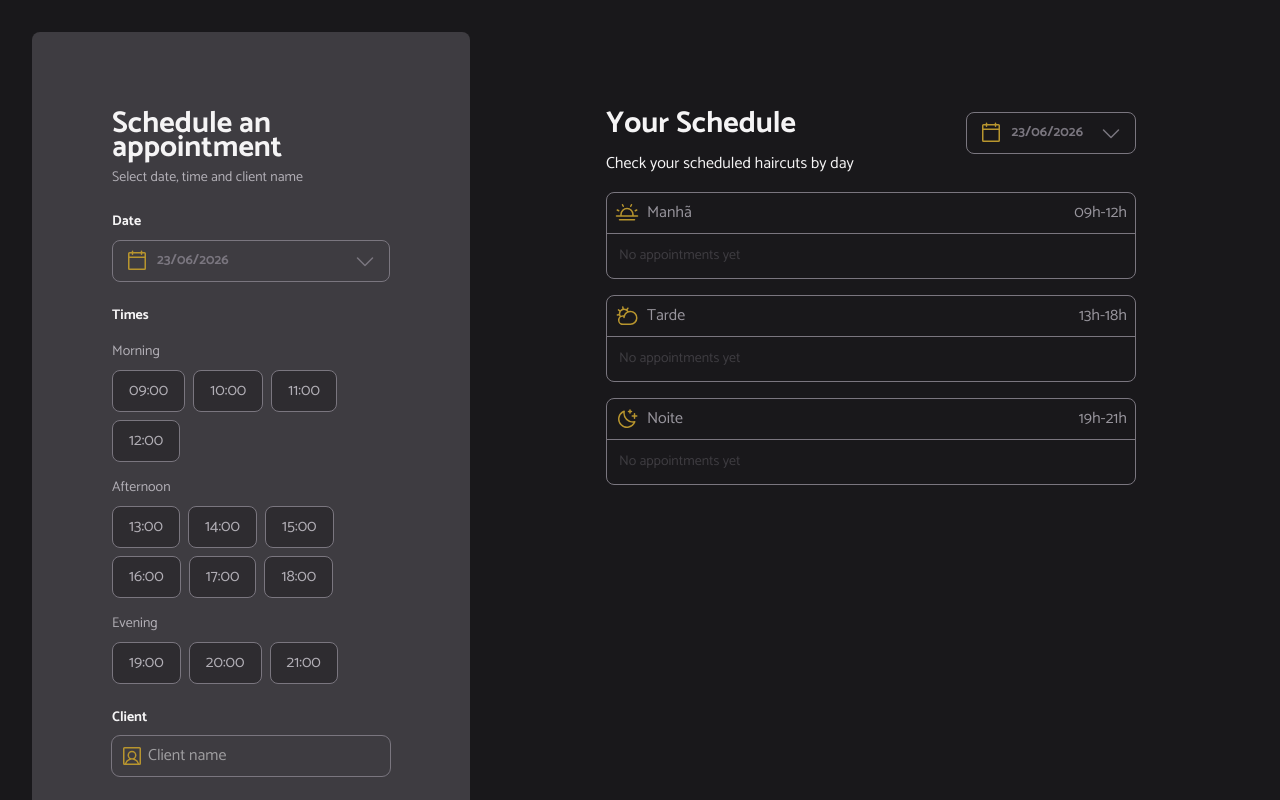
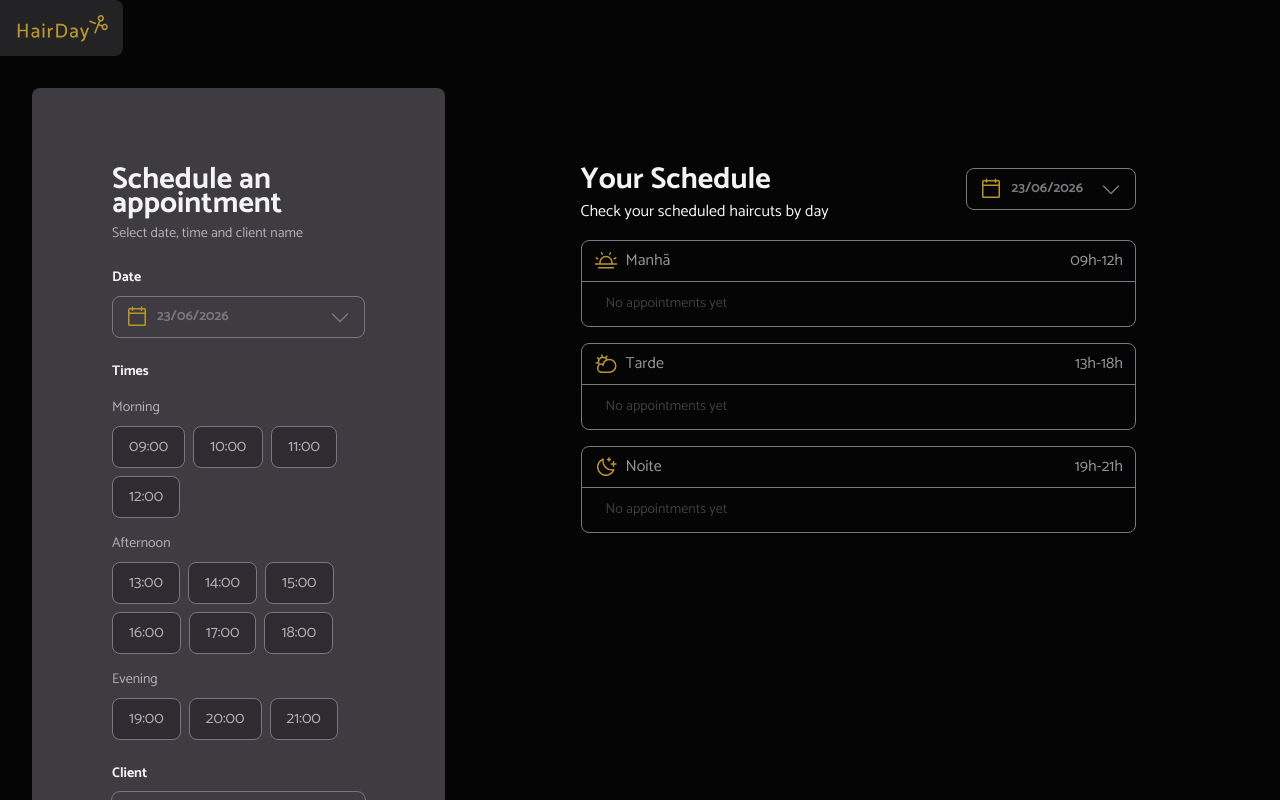
Before and after one commit to Eduardo-Mafezoli/HairDay, a React (Vite) app: page / in a window 1280 px wide. Shown: the top 800 px of the page. Built offline with nearby package versions, Linux system fonts and the light colour scheme.

Commit message:
Finishing Project

```diff
--- a/src/App.tsx
+++ b/src/App.tsx
@@ -2,6 +2,7 @@ import { useState, useEffect } from "react";
 import ScheduleList from "./components/core/ScheduleList";
 import Sidebar from "./components/core/Sidebar";
 import type { Appointment } from "./data/scheduleData";
+import AppHeader from "./components/core/AppHeader";
 
 export default function App() {
   const [appointments, setAppointments] = useState<Appointment[]>(() => {
@@ -31,7 +32,9 @@ export default function App() {
     .map((a) => a.time);
 
   return (
-    <main className="bg-gray-800 flex gap-6 min-h-screen p-8">
+    <div className="min-h-screen bg-gray-900">
+      <AppHeader />
+      <main className="flex flex-col lg:flex-row gap-6 p-8">
         <Sidebar
           onSubmit={handleSubmit}
           disabledTimes={disabledTimes}
@@ -39,5 +42,6 @@ export default function App() {
         />
         <ScheduleList appointments={appointments} onDelete={handleDelete} />
       </main>
+    </div>
   );
 }
--- /dev/null
+++ b/src/components/core/AppHeader.tsx
@@ -0,0 +1,7 @@
+export default function AppHeader() {
+  return (
+    <div className="bg-gray-700 rounded-r-lg p-3 w-fit">
+      <img src="/src/assets/img/Logo.svg" alt="HairDay" />
+    </div>
+  );
+}
--- a/src/components/core/PeriodSection.tsx
+++ b/src/components/core/PeriodSection.tsx
@@ -25,17 +25,17 @@ export default function PeriodSection({
 
   return (
     <section className="flex flex-col border border-gray-400 rounded-lg">
-      <div className="flex items-center p-2 justify-between border-b border-gray-400">
+      <div className="flex items-center px-3 py-2 justify-between border-b border-gray-400">
         <div className="flex items-center gap-2">
           <Icon name={config.icon} className="text-yellow" />
           <Text variant="text-m" className="text-gray-300">
             {config.label}
           </Text>
         </div>
-        <Text className="text-gray-300">{config.range}</Text>
+        <Text className="text-gray-300 shrink-0">{config.range}</Text>
       </div>
 
-      <div>
+      <div className="px-3">
         {appointments.length === 0 ? (
           <Text variant="text-s" className="text-gray-500 p-3">
             No appointments yet
--- a/src/components/core/ScheduleList.tsx
+++ b/src/components/core/ScheduleList.tsx
@@ -21,10 +21,9 @@ export default function ScheduleList({
   const tarde = filtered.filter((a) => a.period === "tarde");
   const noite = filtered.filter((a) => a.period === "noite");
   return (
-    <div className="flex flex-col gap-4 w-full px-28 py-20">
-      <div className="flex gap-4 justify-between">
-        <div className="flex flex-col gap-4">
-          {/* Title */}
+    <div className="flex flex-col gap-4 w-full px-4 py-8 lg:px-28 lg:py-20">
+      <div className="flex flex-col gap-2 lg:flex-row lg:justify-between lg:items-start">
+        <div className="flex flex-col gap-2">
           <Text variant="title-l" className="text-gray-100">
             Your Schedule
           </Text>
@@ -32,12 +31,10 @@ export default function ScheduleList({
             Check your scheduled haircuts by day
           </Text>
         </div>
-        {/* Calendar */}
         <Calendar value={selectedDate} onChange={setSelectedDate} />
       </div>
 
       {/* lista de períodos */}
-
       <PeriodSection period="manha" appointments={manha} onDelete={onDelete} />
       <PeriodSection period="tarde" appointments={tarde} onDelete={onDelete} />
       <PeriodSection period="noite" appointments={noite} onDelete={onDelete} />
--- a/src/components/core/Sidebar.tsx
+++ b/src/components/core/Sidebar.tsx
@@ -50,7 +50,7 @@ export default function Sidebar({
   }
 
   return (
-    <div className="flex flex-col gap-6 bg-gray-500 rounded-lg w-170 h-219 p-20">
+    <div className="flex flex-col gap-6 bg-gray-500 rounded-lg p-6 lg:p-20">
       <div className="flex flex-col gap-2">
         <Text variant="title-l" className="text-gray-100">
           Schedule an appointment
```
Also changed, not shown: src/assets/img/Logo.svg (added), 1 other file (tests, documents, lock files or other folders). Lines whose indentation alone changed are shown as unchanged.
